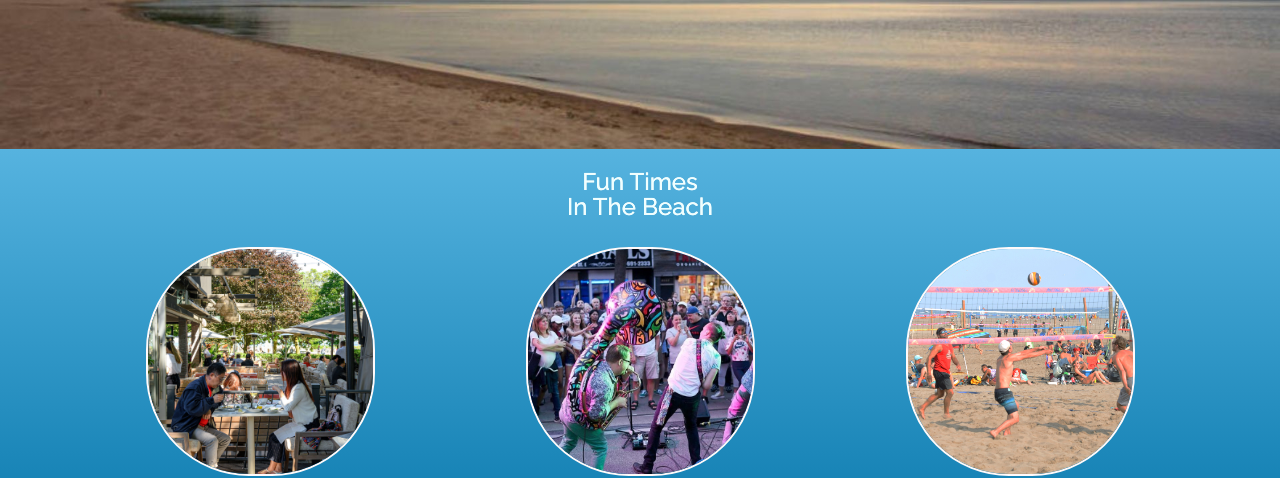
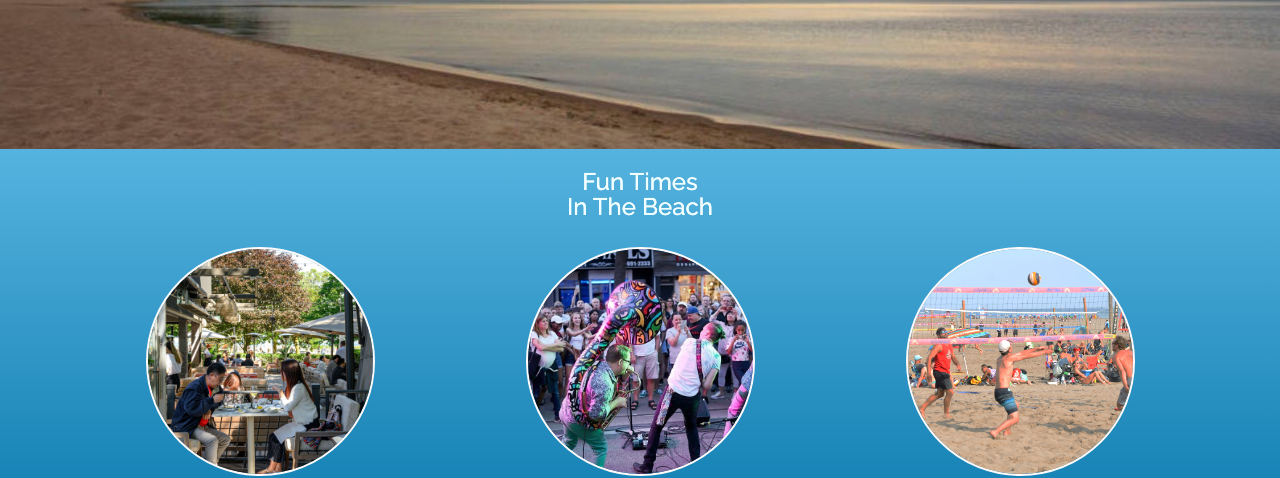
Before and after one commit to AndrewJamesBarker/hometown-tourism, a plain HTML site: page index.html in a window 1280 px wide. Shown: the part 331-809 px from the top of the page. Drawn offline with Linux system fonts and the light colour scheme.

Commit message:
Update styles.css

```diff
--- a/styles.css
+++ b/styles.css
@@ -87,7 +87,7 @@ img {
     height: 225px;
     object-fit: cover;
     border: 2px solid snow;
-    border-radius:45%;
+    border-radius: 50%;
 }
 
 img:hover {
```
